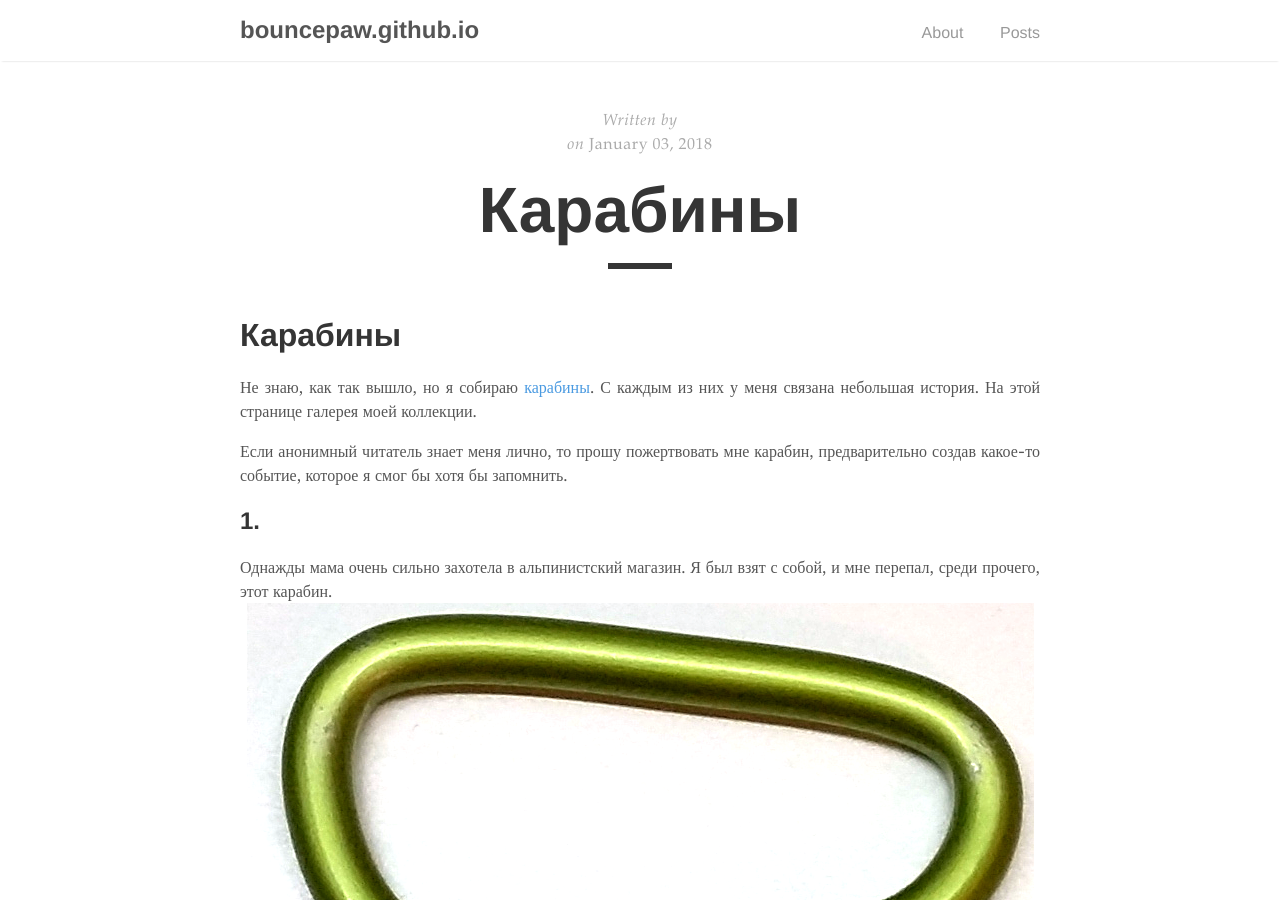
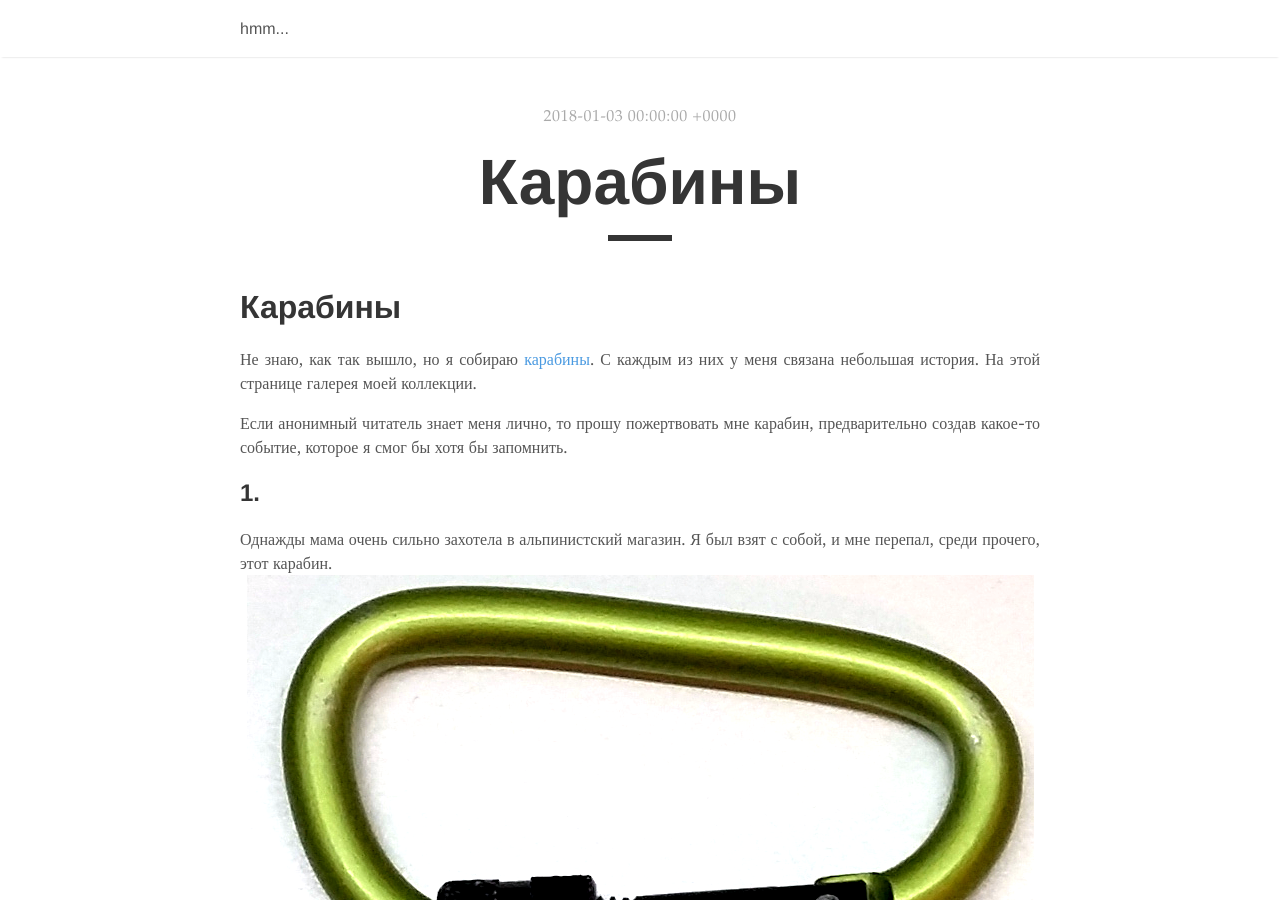
Before and after one commit to bouncepaw/bouncepaw.github.io, a Jekyll site: the page built from _posts/2018-01-03-karabenoj-ru.md, in a window 1280 px wide and 900 px high. Built offline with Jekyll 4.4.1, drawn with Linux system fonts in a browser that asks for light colours; some of the changed text lies outside the part shown.

Commit message:
little changes

```diff
--- a/_layouts/default.html
+++ b/_layouts/default.html
@@ -7,23 +7,13 @@
     <nav class="nav">
       <div class="nav-container">
         <a href="{{ site.baseurl }}/">
-          <h2 class="nav-title">{{ site.title }}</h2>
+          hmm...
         </a>
-        <ul>
-          <li><a href="{{ '/about' | prepend: site.baseurl }}">About</a></li>
-          <li><a href="{{ site.baseurl }}/">Posts</a></li>
-        </ul>
-    </div>
-  </nav>
+      </div>
+    </nav>
 
     <main>
-      {{ content }}
+    {{ content }}
     </main>
-
-    <footer>
-      <span>
-        &copy; <time datetime="{{ site.time }}">{{ site.time | date: '%Y' }}</time> {{ site.author.name }}. Made with Jekyll using the <a href="https://github.com/chesterhow/tale/">Tale</a> theme.
-      </span>
-    </footer>
   </body>
 </html>
--- a/_layouts/post.html
+++ b/_layouts/post.html
@@ -1,20 +1,9 @@
 ---
 layout: default
 ---
-
 <div class="post">
   <div class="post-info">
-    <span>Written by</span>
-    {% if page.author %}
-        {{ page.author }}
-    {% else %}
-        {{ site.author.name }}
-    {% endif %}
-
-    {% if page.date %}
-      <br>
-      <span>on&nbsp;</span><time datetime="{{ page.date }}">{{ page.date | date: "%B %d, %Y" }}</time>
-    {% endif %}
+    <time datetime="{{ page.date }}">{{ page.date }}</time>
   </div>
 
   <h1 class="post-title">{{ page.title }}</h1>
@@ -23,14 +12,3 @@ layout: default
   {{ content }}
 
 </div>
-
-<div class="pagination">
-  {% if page.next.url %}
-    <a href="{{ page.next.url | prepend: site.baseurl }}" class="left arrow">&#8592;</a>
-  {% endif %}
-  {% if page.previous.url %}
-    <a href="{{ page.previous.url | prepend: site.baseurl }}" class="right arrow">&#8594;</a>
-  {% endif %}
-
-  <a href="#" class="top">Top</a>
-</div>
```
